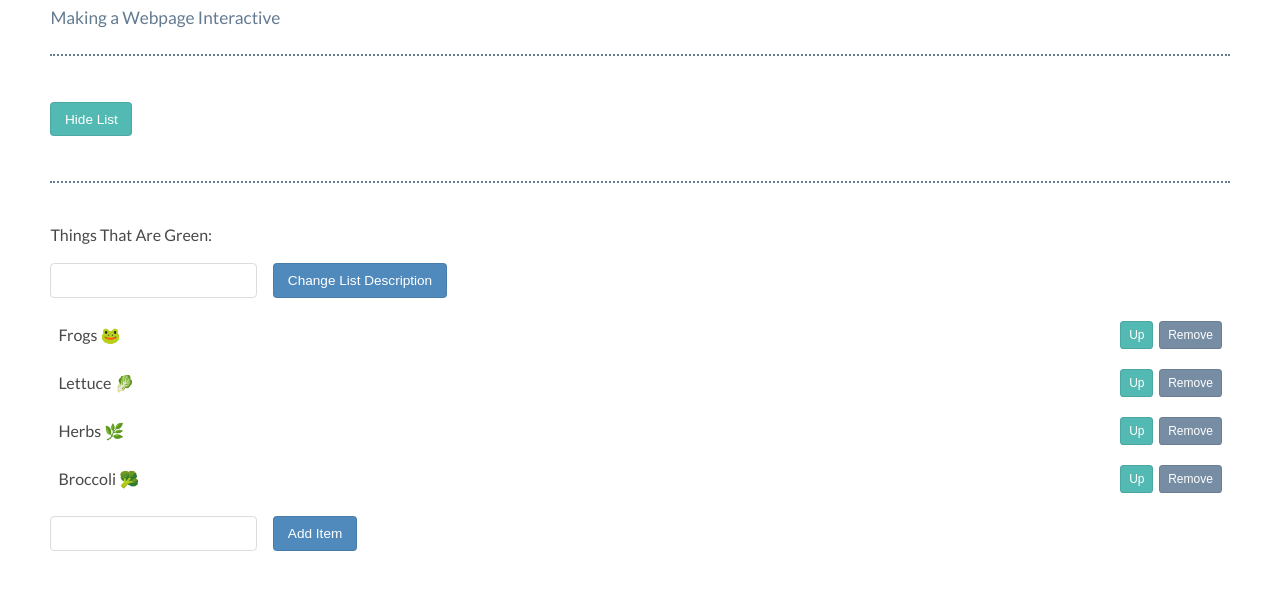
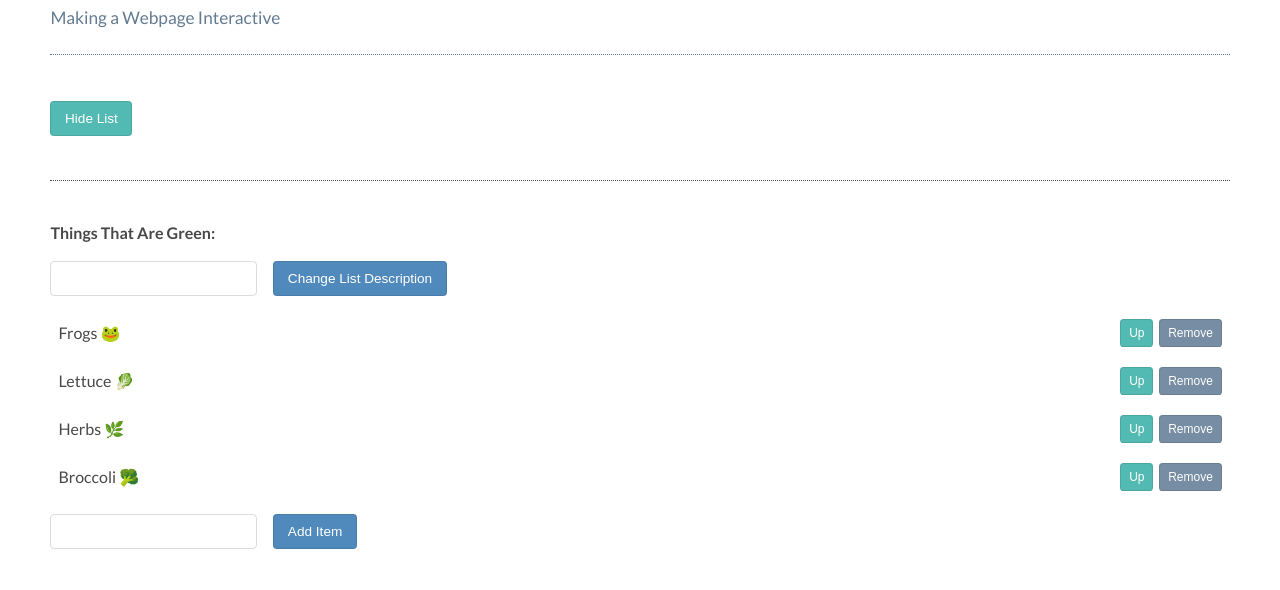
Before and after one commit to EEymann/JavaScriptandTheDOM, a plain HTML site: page index.html in a window 1280 px wide. Shown: the part 88-678 px from the top of the page. Drawn offline with Linux system fonts and the light colour scheme.

Commit message:
update css.

```diff
--- a/css/style.css
+++ b/css/style.css
@@ -1,3 +1,4 @@
+
 @import 'https://fonts.googleapis.com/css?family=Lato:400,700';
 
 body {
@@ -14,8 +15,8 @@ h1 + p {
   color: #637a91;
   margin-top: .5em;
   margin-bottom: 2.65em;
-  padding-bottom: 1.32em;
-  border-bottom: 2px dotted;
+  padding-bottom: 1.325em;
+  border-bottom: 1px dotted;
 }
 ul {
   padding-left: 0;
@@ -41,10 +42,10 @@ input {
 div {
   margin-top: 2.8em;
   padding: 1.5em 0 .5em;
-  border-top: 2px dotted #637a91;
+  border-top: 1px dotted
 }
 p.description,
-p:enth-of-type(2) {
+p:nth-of-type(2) {
   font-weight: bold;
 }
 /* Buttons */
@@ -61,8 +62,11 @@ button + button {
 p + button {
   background: #52bab3;
 }
+.list button + button {
+  background: #768da3;
+}
 .list li button + button {
-  background: #768da3;
+  background: #508abc;
 }
 li button:first-child {
   margin-left: auto;
```
